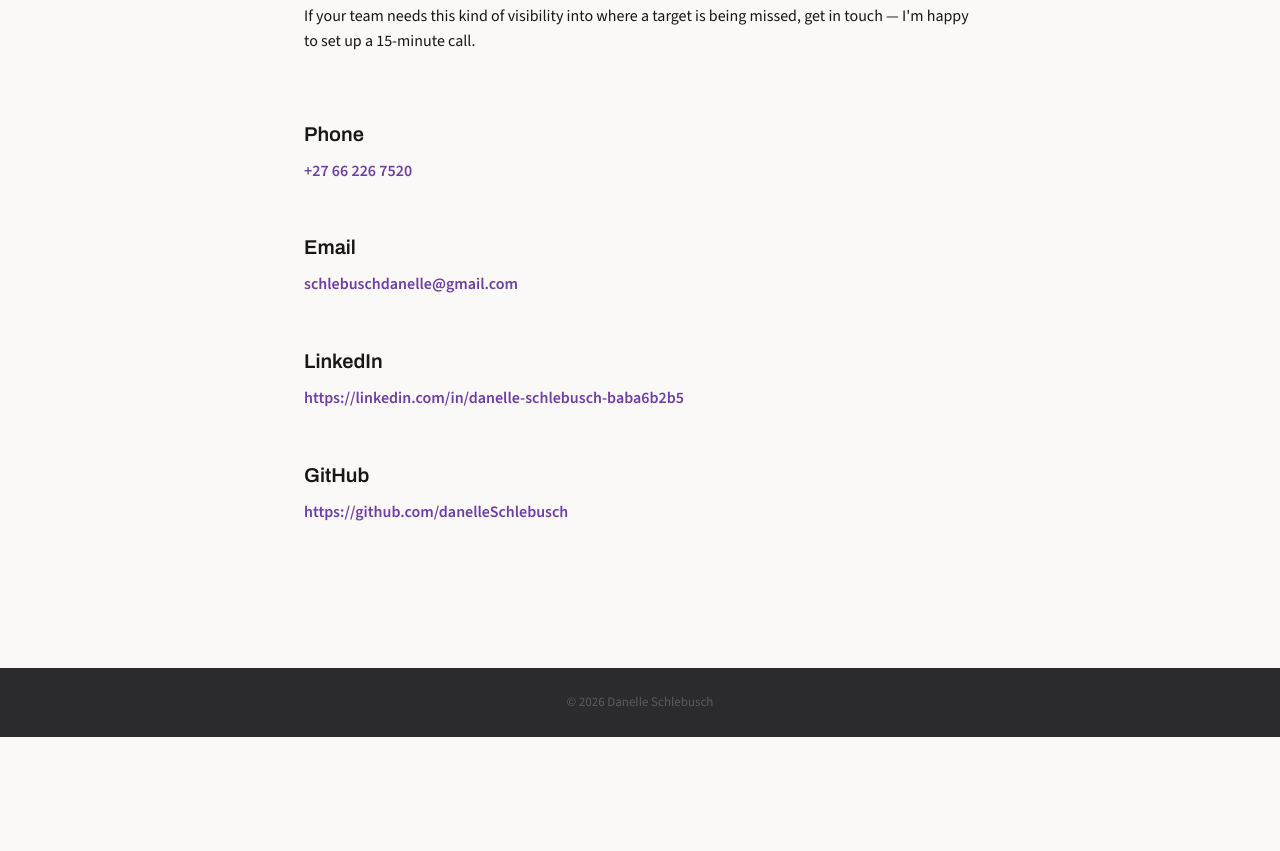
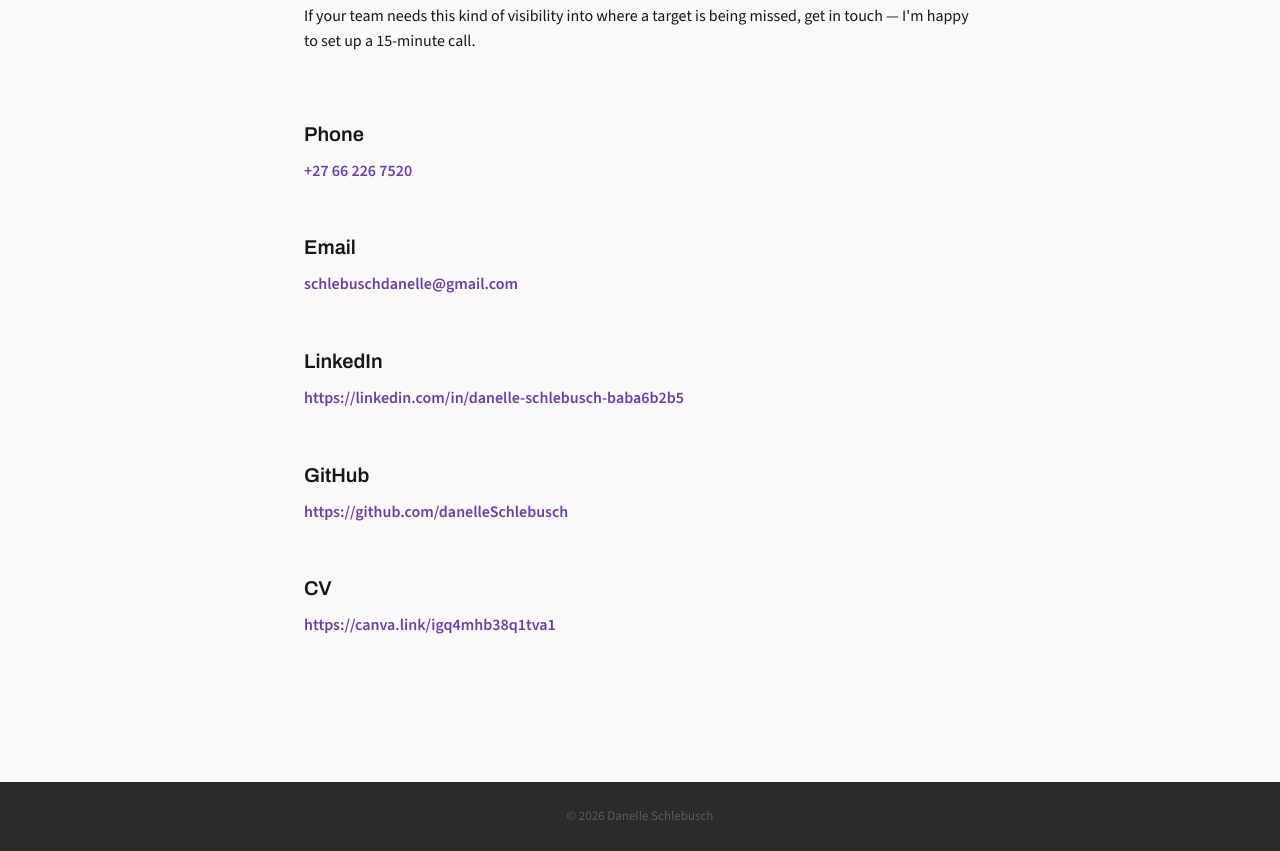
Before and after one commit to danelleSchlebusch/danelleSchlebusch.github.io, a plain HTML site: page contact.html in a window 1280 px wide. Shown: the part 236-1087 px from the top of the page. Before the commit the page ends 973 px from the top, so only its background shows below. Drawn offline with nearby package versions, Linux system fonts and the light colour scheme.

Commit message:
Added CV

```diff
--- a/contact.html
+++ b/contact.html
@@ -77,6 +77,11 @@
       <h2>GitHub</h2>
       <p><a href="https://github.com/danelleSchlebusch" class="contact-value" target="_blank" rel="noopener">https://github.com/danelleSchlebusch</a></p>
     </section>
+
+    <section class="contact-block">
+      <h2>CV</h2>
+      <p><a href="https://canva.link/igq4mhb38q1tva1" class="contact-value" target="_blank" rel="noopener">https://canva.link/igq4mhb38q1tva1</a></p>
+    </section>
   </main>
 
   <footer class="site-footer">
```
